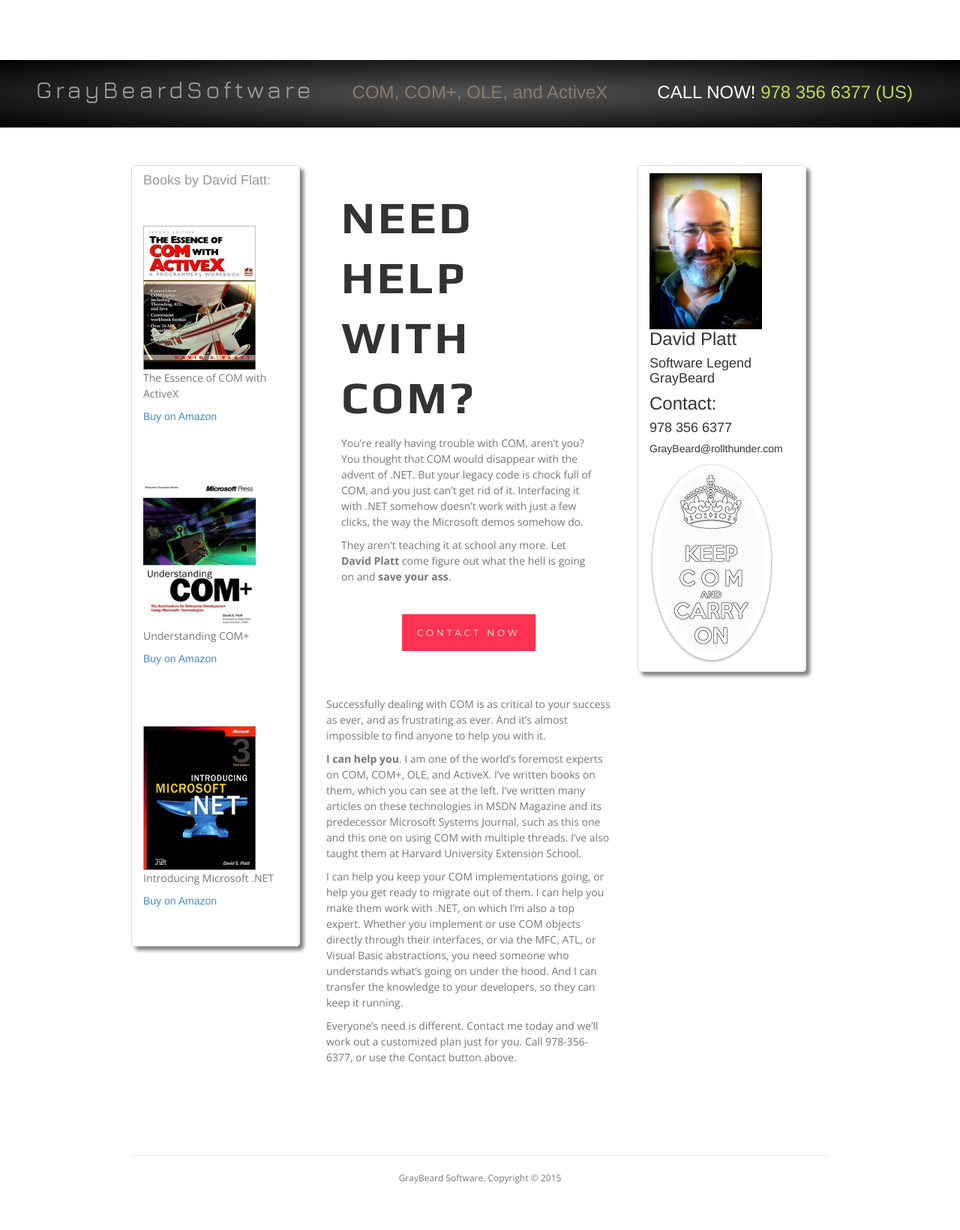
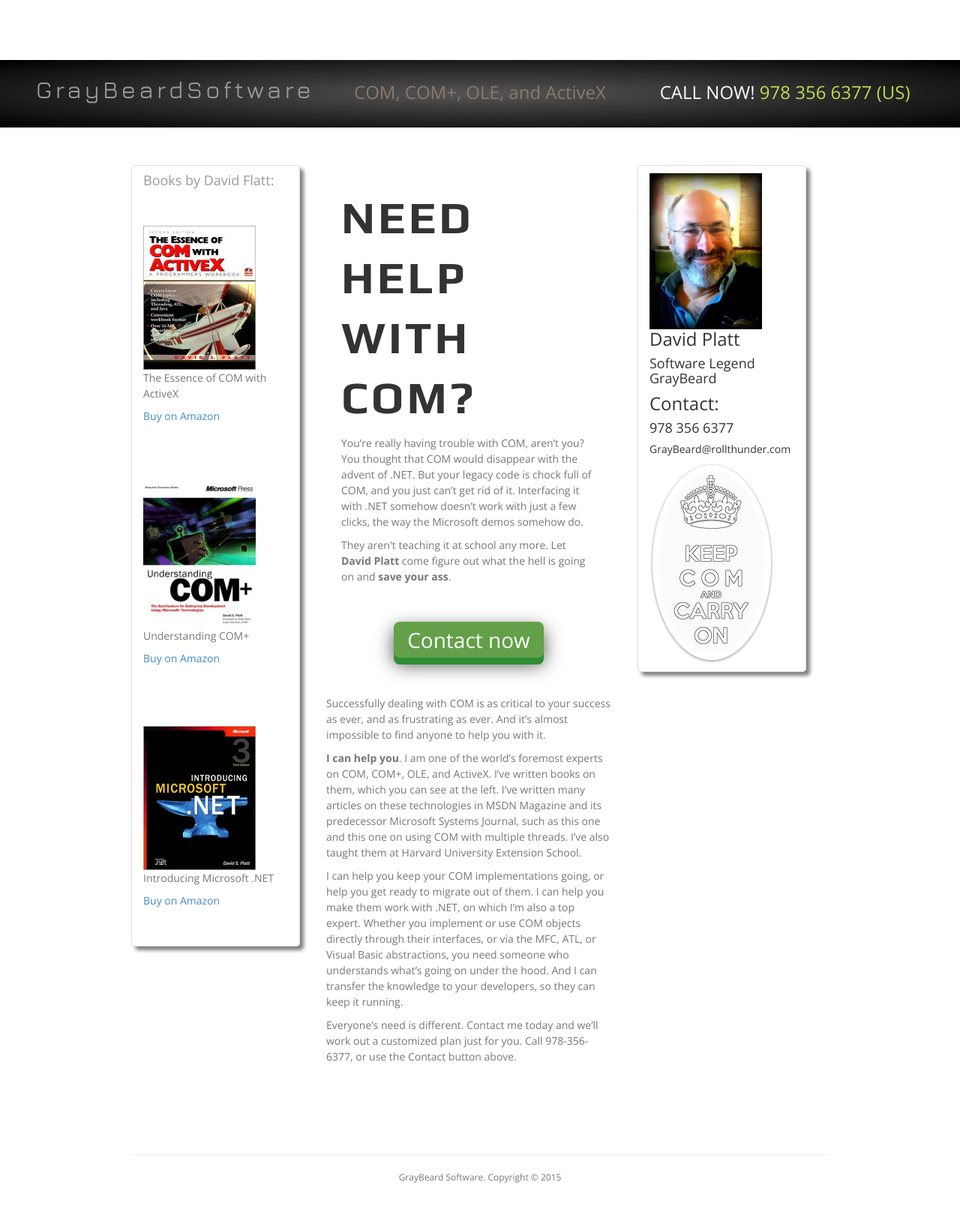
Before and after one commit to sfmb-mx/testing.bizland.biz, a PHP site: page / in a window 1280 px wide. Shown: the whole page at 75% size. After the commit the page ends 1577 px from the top, so only its background shows below. Run offline with PHP 8.4, Linux system fonts and the light colour scheme.

Commit message:
Button update v0.0.6

```diff
--- a/index.html
+++ b/index.html
@@ -131,11 +131,11 @@
                                 They aren't teaching it at school any more. Let <b>David Platt</b> come figure out what the hell is going on and <b>save your ass</b>.
                             </p>
 
-                            <div class="welcome-button text-center pad-20">
-                                <a class="btn btn-odin btn-odin-red" href="mailto:graybeard@rollthunder.com?subject=Consulting Services Inquiry">Contact now</a>
+                            <div class="welcome-button text-center">
+                                <a class="btn-3d" href="mailto:graybeard@rollthunder.com?subject=Consulting Services Inquiry" style="color:#FFF;">Contact now</a>
                             </div>
 
-                            <p class="pad-top pad">
+                            <p class="pad">
                                 Successfully dealing with COM is as critical to your success as ever, and as frustrating as ever. And it’s almost impossible to find anyone to help you with it.
                             </p>
 
--- a/stylesheets/main.css
+++ b/stylesheets/main.css
@@ -20,7 +20,7 @@ body
     overflow-x: hidden;
 }
 body{
-    font-family: Helvetica, Arial, 'Lucida Grande', 'Open Sans', sans-serif;
+    font-family: 'Open Sans', Helvetica, Arial, 'Lucida Grande', sans-serif;
     font-weight: 300;
     // font-family: 'Open Sans', sans-serif; font-weight:300;
     /*overflow-x:hidden !important; */
@@ -1971,3 +1971,40 @@ fieldset h1 {
     padding-left: 40px;
     padding-right: 40px;
 }
+
+.btn-3d {
+    position: relative;
+    color: rgba(255,255,255,1);
+    text-decoration: none;
+    background-color: rgba(99, 160, 73, 1);
+    font-family: 'Open Sans';
+    font-weight: 500;
+    font-size: 2em;
+    display: block;
+    padding: 4px;
+    -webkit-border-radius: 8px;
+    -moz-border-radius: 8px;
+    border-radius: 8px;
+    -webkit-box-shadow: 0px 9px 0px rgba(48, 141, 51, 1), 0px 9px 25px rgba(0,0,0,.7);
+    -moz-box-shadow: 0px 9px 0px rgba(48, 141, 51, 1), 0px 9px 25px rgba(0,0,0,.7);
+    box-shadow: 0px 9px 0px rgba(48, 141, 51, 1), 0px 9px 25px rgba(0,0,0,.7);
+    margin: 50px auto;
+    width: 200px;
+    text-align: center;
+
+    -webkit-transition: all .1s ease;
+    -moz-transition: all .1s ease;
+    -ms-transition: all .1s ease;
+    -o-transition: all .1s ease;
+    transition: all .1s ease-in-out;
+}
+
+.btn-3d:active {
+    color: rgba(255,255,255,1);
+    background-color: rgba(255, 158, 60, 1);
+    -webkit-box-shadow: 0px 3px 0px rgba(244, 122, 0, 1), 0px 3px 6px rgba(0,0,0,.9);
+    -moz-box-shadow: 0px 3px 0px rgba(244, 122, 0, 1), 0px 3px 6px rgba(0,0,0,.9);
+    box-shadow: 0px 3px 0px rgba(244, 122, 0, 1), 0px 3px 6px rgba(0,0,0,.9);
+    position: relative;
+    top: 6px;
+}
```
